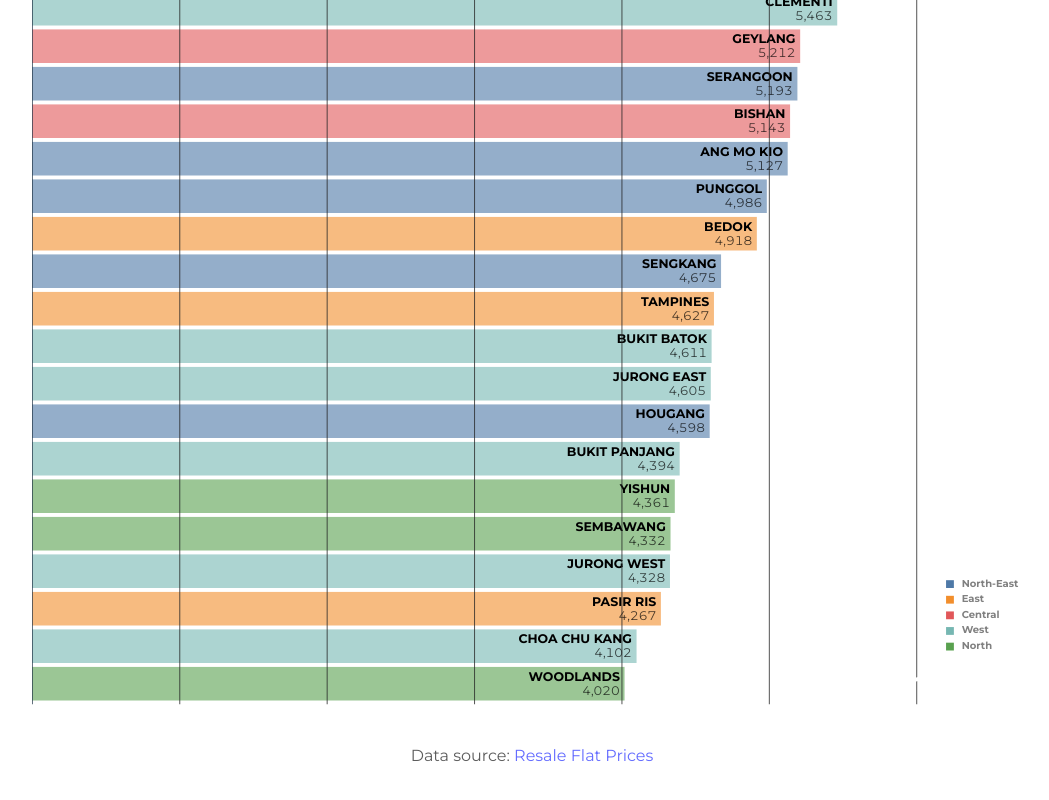
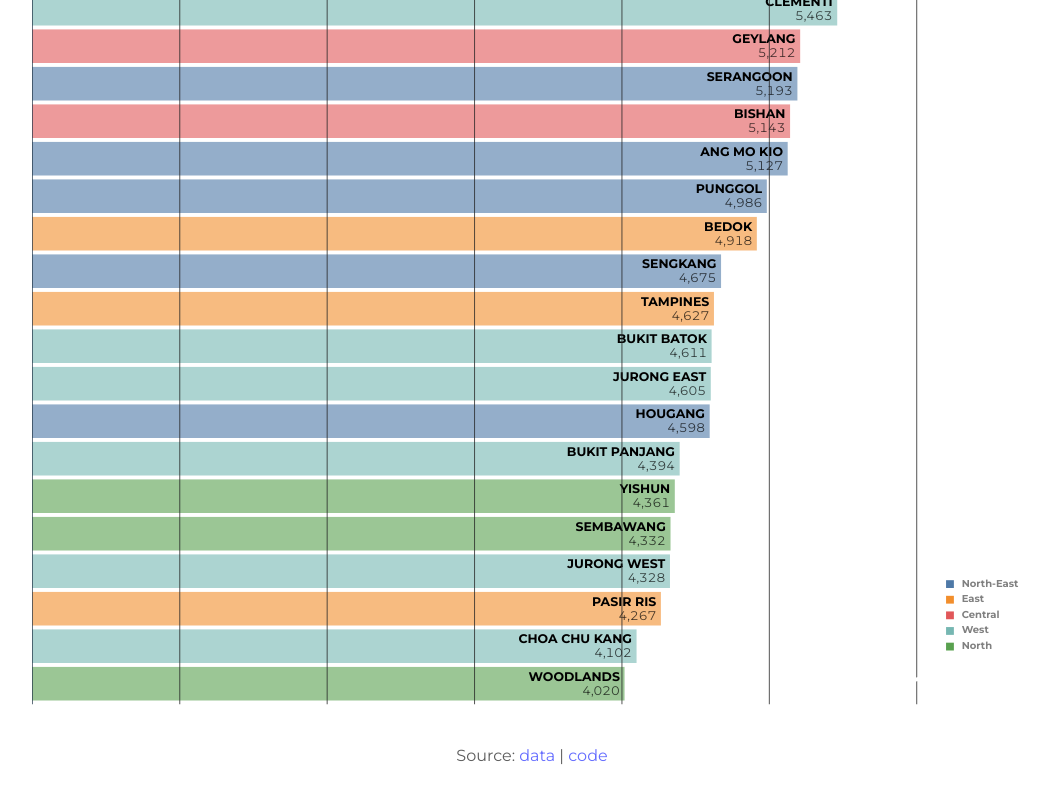
Before and after one commit to MarkHershey/hdb-price-bar-chart-race, a website built with Vite: page bar-chart-race/index.html in a window 1280 px wide. Shown: the part 390-1190 px from the top of the page, without its empty margins (108-1157 px from the left). Built offline with nearby package versions, Linux system fonts and the light colour scheme.

Commit message:
Update footer link

```diff
--- a/bar-chart-race/index.html
+++ b/bar-chart-race/index.html
@@ -27,9 +27,19 @@
 
             <div id="chart"></div>
             <p style="margin-top: 2rem; color: #5c5c5c">
-                Data source:
-                <a href="https://data.gov.sg/dataset/resale-flat-prices"
-                    >Resale Flat Prices</a
+                Source:
+                <a
+                    href="https://data.gov.sg/dataset/resale-flat-prices"
+                    ref="noopener noreferrer"
+                    target="_blank"
+                    >data</a
+                >
+                |
+                <a
+                    href="https://github.com/MarkHershey/hdb-price-bar-chart-race"
+                    ref="noopener noreferrer"
+                    target="_blank"
+                    >code</a
                 >
             </p>
         </div>
```
